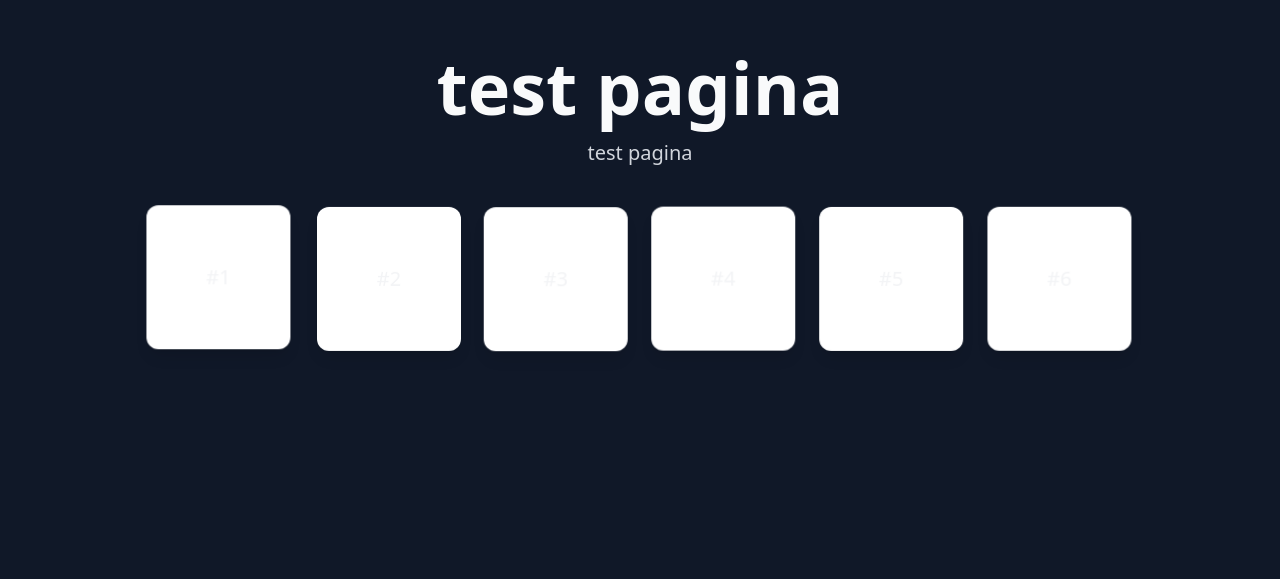
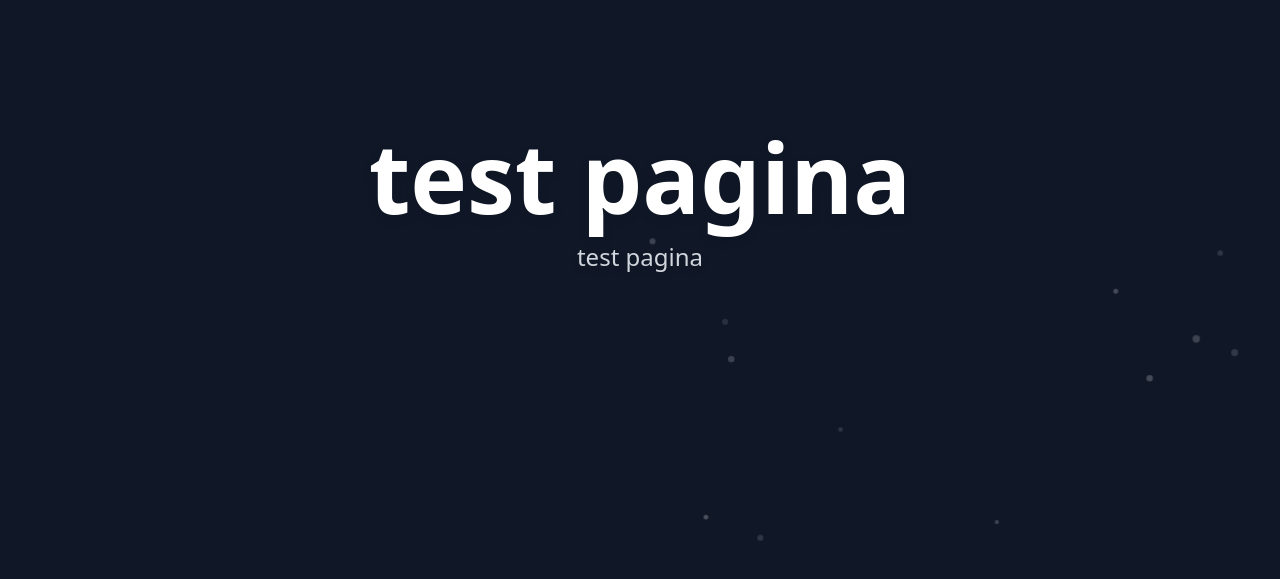
Before and after one commit to semmyverdonschot/portfolio, a Next.js app: page / in a window 1280 px wide. Shown: the part 199-778 px from the top of the page. Built offline with nearby package versions, Linux system fonts and the light colour scheme.

Commit message:
test pagina

```diff
--- a/app/globals.css
+++ b/app/globals.css
@@ -7,3 +7,19 @@
 .animate-float {
   animation: float 6s ease-in-out infinite;
 }
+
+.perspective {
+  perspective: 600px;
+}
+.front {
+  backface-visibility: hidden;
+  position: absolute;
+}
+.back {
+  backface-visibility: hidden;
+  transform: rotateY(180deg);
+  position: absolute;
+}
+.hover\:rotate-y-180:hover {
+  transform: rotateY(180deg);
+}
--- a/app/page.tsx
+++ b/app/page.tsx
@@ -4,50 +4,48 @@ import { useEffect, useRef } from "react";
 import gsap from "gsap";
 
 export default function Page() {
-  const headlineRef = useRef<HTMLHeadingElement>(null);
-  const subRef = useRef<HTMLParagraphElement>(null);
-  const cardsRef = useRef<HTMLDivElement[]>([]);
   const containerRef = useRef<HTMLDivElement>(null);
+  const particlesRef = useRef<HTMLDivElement[]>([]);
 
-  // Collect card refs
-  cardsRef.current = [];
-  const addToRefs = (el: HTMLDivElement) => {
-    if (el && !cardsRef.current.includes(el)) cardsRef.current.push(el);
+  // Collect particle refs
+  particlesRef.current = [];
+  const addParticleRef = (el: HTMLDivElement) => {
+    if (el && !particlesRef.current.includes(el)) particlesRef.current.push(el);
   };
 
   useEffect(() => {
-    // Animate headline and subtext
-    gsap.from(headlineRef.current, { y: -30, opacity: 0, duration: 1, ease: "power3.out" });
-    gsap.from(subRef.current, { y: 30, opacity: 0, duration: 1, ease: "power3.out", delay: 0.3 });
-
-    // Floating / subtle motion for cards
-    cardsRef.current.forEach((el, i) => {
-      gsap.to(el, {
-        y: `+=${Math.random() * 10 - 5}px`,
-        x: `+=${Math.random() * 10 - 5}px`,
-        repeat: -1,
-        yoyo: true,
-        duration: Math.random() * 3 + 2,
-        ease: "sine.inOut",
-        delay: i * 0.2,
+    // Initialize particle positions randomly
+    particlesRef.current.forEach((el) => {
+      gsap.set(el, {
+        x: Math.random() * window.innerWidth,
+        y: Math.random() * window.innerHeight,
+        scale: Math.random() * 0.5 + 0.5,
+        opacity: Math.random() * 0.2 + 0.1,
       });
     });
 
-    // Mouse 3D rotation
+    // Animate particles slowly floating
+    particlesRef.current.forEach((el, i) => {
+      gsap.to(el, {
+        x: `+=${Math.random() * 100 - 50}px`,
+        y: `+=${Math.random() * 100 - 50}px`,
+        repeat: -1,
+        yoyo: true,
+        duration: Math.random() * 6 + 4,
+        ease: "sine.inOut",
+        delay: i * 0.1,
+      });
+    });
+
+    // Mouse interaction
     const handleMouse = (e: MouseEvent) => {
-      if (!containerRef.current) return;
       const { clientX, clientY } = e;
-      const { left, top, width, height } = containerRef.current.getBoundingClientRect();
-      const x = clientX - left - width / 2;
-      const y = clientY - top - height / 2;
-
-      cardsRef.current.forEach((el, i) => {
-        const rotationX = (-y / height) * 12;
-        const rotationY = (x / width) * 12;
-        gsap.to(el, { rotationX, rotationY, transformPerspective: 800, transformOrigin: "center", duration: 0.3 });
+      particlesRef.current.forEach((el, i) => {
+        const offsetX = (clientX - window.innerWidth / 2) * (0.02 + i * 0.001);
+        const offsetY = (clientY - window.innerHeight / 2) * (0.02 + i * 0.001);
+        gsap.to(el, { x: `+=${offsetX}`, y: `+=${offsetY}`, duration: 0.3, ease: "power1.out" });
       });
     };
-
     window.addEventListener("mousemove", handleMouse);
     return () => window.removeEventListener("mousemove", handleMouse);
   }, []);
@@ -55,40 +53,26 @@ export default function Page() {
   return (
     <main
       ref={containerRef}
-      className="relative flex flex-col items-center justify-center min-h-screen bg-gray-900 text-gray-50 overflow-hidden"
+      className="relative w-screen h-screen bg-gray-900 overflow-hidden flex items-center justify-center"
     >
-      {/* Headline */}
-      <h1 ref={headlineRef} className="text-5xl md:text-7xl font-extrabold mb-4">
-        test pagina
-      </h1>
-      <p ref={subRef} className="text-lg md:text-xl mb-10 text-gray-300">
-        test pagina
-      </p>
-
-      {/* Glassmorphic interactive cards */}
-      <div className="relative flex flex-wrap justify-center gap-6 z-10">
-        {[...Array(6)].map((_, i) => (
-          <div
-            key={i}
-            ref={addToRefs}
-            className="w-36 h-36 bg-white bg-opacity-10 backdrop-blur-md rounded-xl shadow-lg flex items-center justify-center text-gray-100 text-xl font-medium cursor-pointer transform transition-transform duration-500 hover:scale-105 hover:shadow-2xl"
-          >
-            {`#${i + 1}`}
-          </div>
-        ))}
-      </div>
-
-      {/* Floating soft particles */}
-      {[...Array(12)].map((_, i) => (
+      {/* Spectacular particles */}
+      {[...Array(50)].map((_, i) => (
         <div
           key={i}
-          className={`absolute rounded-full bg-white opacity-5 w-${4 + i * 2} h-${4 + i * 2}`}
-          style={{
-            top: `${Math.random() * 90}%`,
-            left: `${Math.random() * 90}%`,
-          }}
+          ref={addParticleRef}
+          className="absolute bg-white rounded-full w-2 h-2"
         ></div>
       ))}
+
+      {/* Overlay headline */}
+      <div className="absolute z-10 text-center px-4">
+        <h1 className="text-6xl md:text-8xl font-extrabold text-white mb-4 drop-shadow-lg">
+          test pagina
+        </h1>
+        <p className="text-lg md:text-2xl text-gray-300 drop-shadow-md">
+          test pagina
+        </p>
+      </div>
     </main>
   );
 }
```
